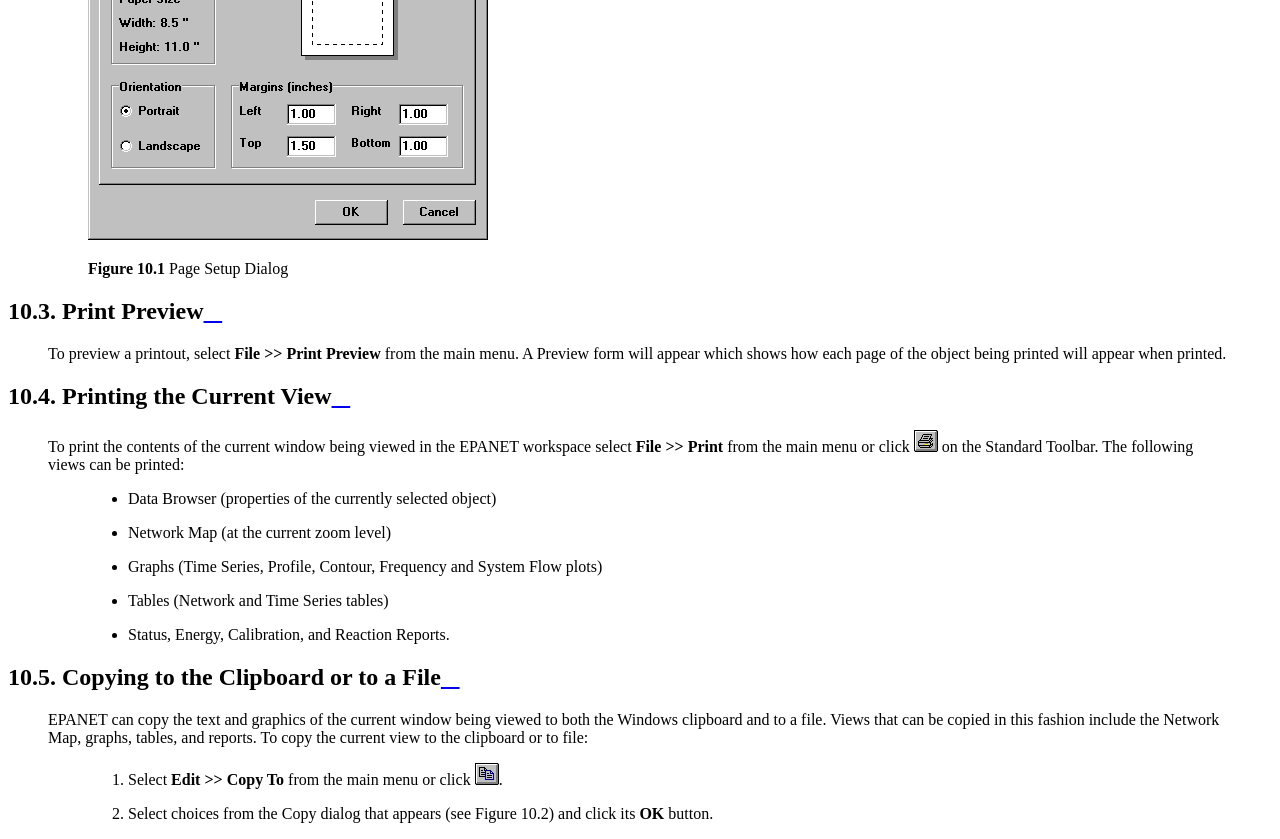
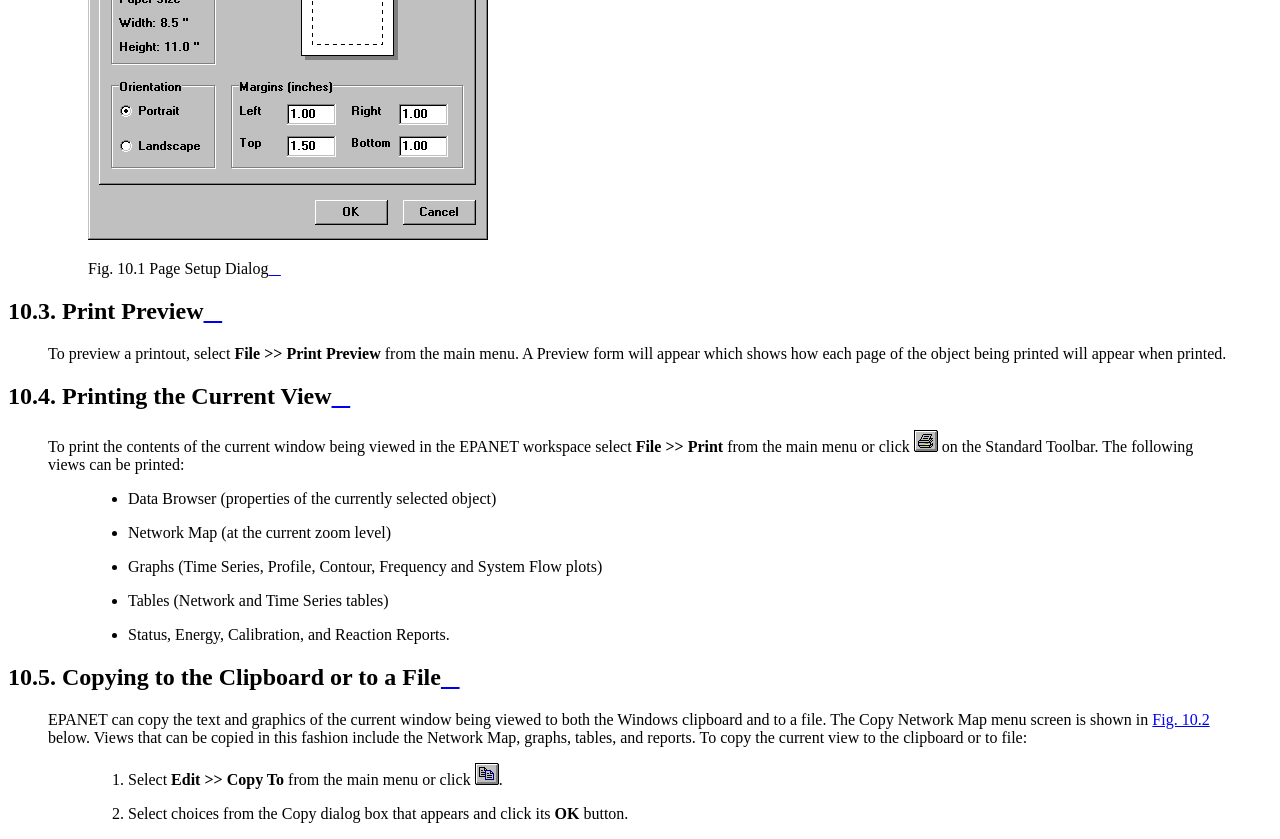
Before and after one commit to USEPA/epanet-manual, a Sphinx documentation site: the page built from docs/10_printing_copying.rst, in a window 1280 px wide and 1400 px high, scrolled down 1652 px. Shown: the top 839 px of the window. Built offline with Sphinx 7.4.7 and the Read the Docs theme 2.0.0, drawn with Linux system fonts in a browser that asks for light colours; some of the changed text lies outside the part shown.

Commit message:
Update 10_printing_copying.rst

```diff
--- a/docs/10_printing_copying.rst
+++ b/docs/10_printing_copying.rst
@@ -40,7 +40,7 @@
 Setting the Page Format
 ~~~~~~~~~~~~~~~~~~~~~~~
 
-   To format the printed page:
+   The Page Setup dialog menu screen is shown in :numref:`fig-Page_Setup` below.  To format the printed page:
 
     1. Select **File >> Page Setup** from the main menu.
 
@@ -67,10 +67,12 @@
 
     4. Click **OK** to accept your choices.
 
+   .. _fig-Page_Setup:
+   .. figure:: media/image91.png
+      :alt: Page Setup
 
-    |image140|
-
-    **Figure 10.1** Page Setup Dialog
+      Page Setup Dialog
+   ..
 
 
 Print Preview
@@ -105,18 +107,25 @@
 ~~~~~~~~~~~~~~~~~~~~~~~~~~~~~~~~~~~~~
 
    EPANET can copy the text and graphics of the current window being
-   viewed to both the Windows clipboard and to a file. Views that can be
+   viewed to both the Windows clipboard and to a file. The Copy Network Map
+   menu screen is shown in :numref:`fig-Copy_Network_Map` below. Views that can be
    copied in this fashion include the Network Map, graphs, tables, and
    reports. To copy the current view to the clipboard or to file:
 
     1. Select **Edit >> Copy To** from the main menu or click |image142|.
 
-    2. Select choices from the Copy dialog that appears (see Figure 10.2)
+    2. Select choices from the Copy dialog box that appears
        and click its **OK** button.
 
     3. If you selected to copy-to-file, enter the name of the file in the
        Save As dialog box that appears and click **OK**.
 
+   .. _fig-Copy_Network_Map:
+   .. figure:: media/Copy_Network_Map.png
+      :alt: Copy Network Map
+
+      Copy Network Map
+   ..
 
    Use the Copy dialog as follows to define how you want your data
    copied and to where:
@@ -136,11 +145,6 @@
     3. Click **OK** to accept your selections or **Cancel** to cancel the
        copy request.
 
-    |image143|
-
-    **Figure 10.2** Copy Dialog
-
-
 
 
 .. include:: image_subdefs.rst
```
